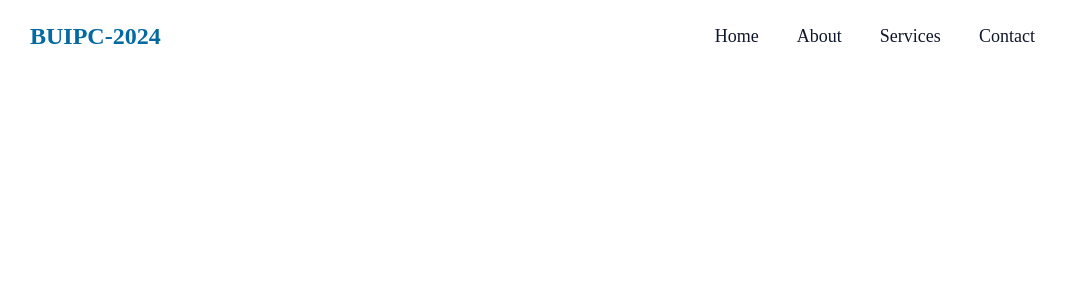
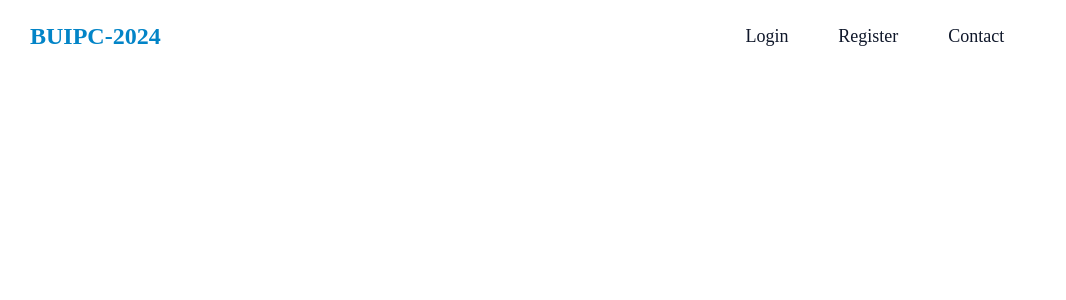
Before and after one commit to anas20023/IIPC, a React (Vite) app in the folder Client/: page / in a window 1280 px wide. Shown: the top 300 px of the page, without its empty margins (98-1164 px from the left). Built offline with nearby package versions, Linux system fonts and the light colour scheme.

Commit message:
Update page title and navbar styling

```diff
--- a/Client/index.html
+++ b/Client/index.html
@@ -3,7 +3,7 @@
   <head>
     <meta charset="UTF-8" />
     <meta name="viewport" content="width=device-width, initial-scale=1.0" />
-    <title>Vite + React</title>
+    <title>BUIPC-2024</title>
   </head>
   <body>
     <div id="root"></div>
--- a/Client/src/components/navbar.jsx
+++ b/Client/src/components/navbar.jsx
@@ -3,12 +3,11 @@ const navbar = () => {
     return <>
         <nav className="flex flex-row justify-between items-center w-4/5  max-w-screen-lg mx-auto py-5 font-[poppins]">
             <div className="flex flex-row justify-between items-center w-[65%]">
-                <h1 className="text-2xl font-bold text-sky-700 cursor-pointer">BUIPC-2024</h1>
+                <h1 className="text-2xl font-bold text-sky-600 cursor-pointer">BUIPC-2024</h1>
             </div>
-            <div className="flex flex-row justify-around items-center w-[35%] text-lg font-medium text-slate-900">
-                <a href="#">Home</a>
-                <a href="#">About</a>
-                <a href="#">Services</a>
+            <div className="flex flex-row justify-evenly items-end w-[35%] text-lg font-medium text-slate-900">
+                <a href="#">Login</a>
+                <a href="#">Register</a>
                 <a href="#">Contact</a>
             </div>
 
```
